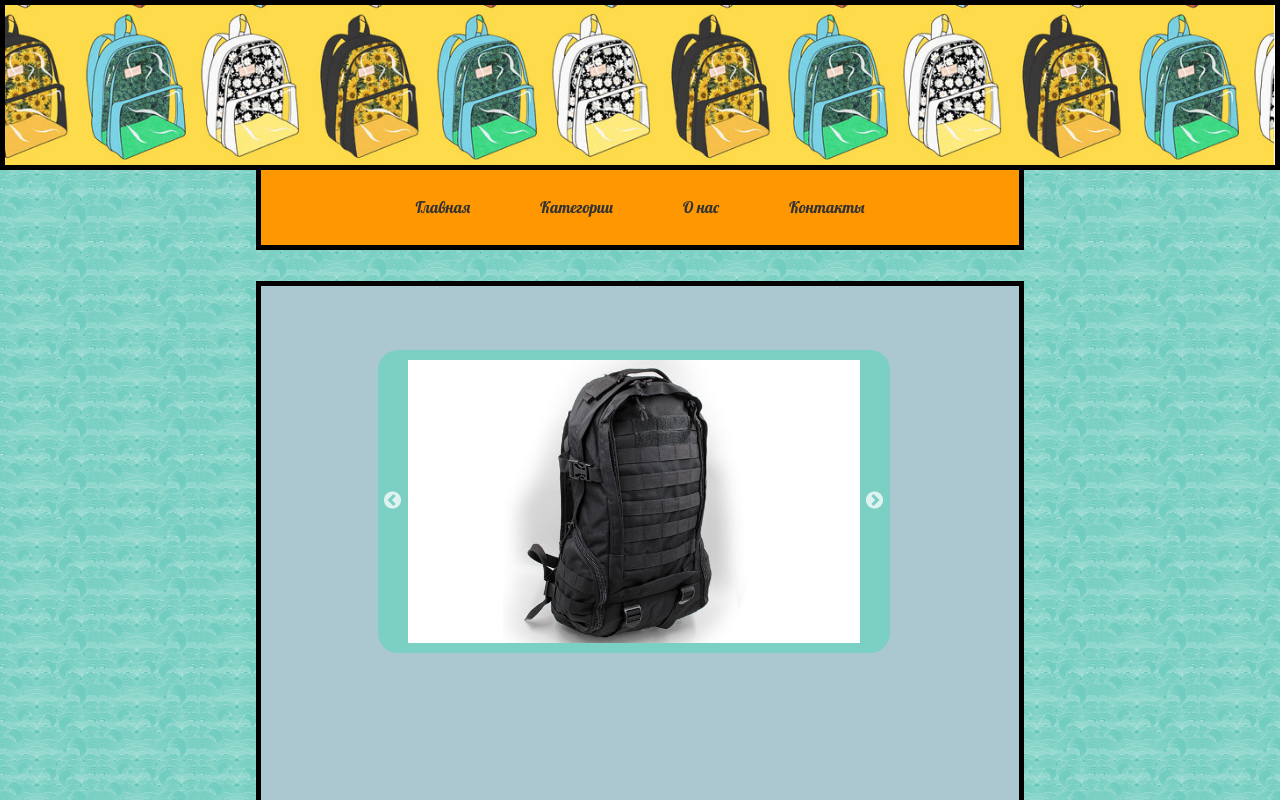
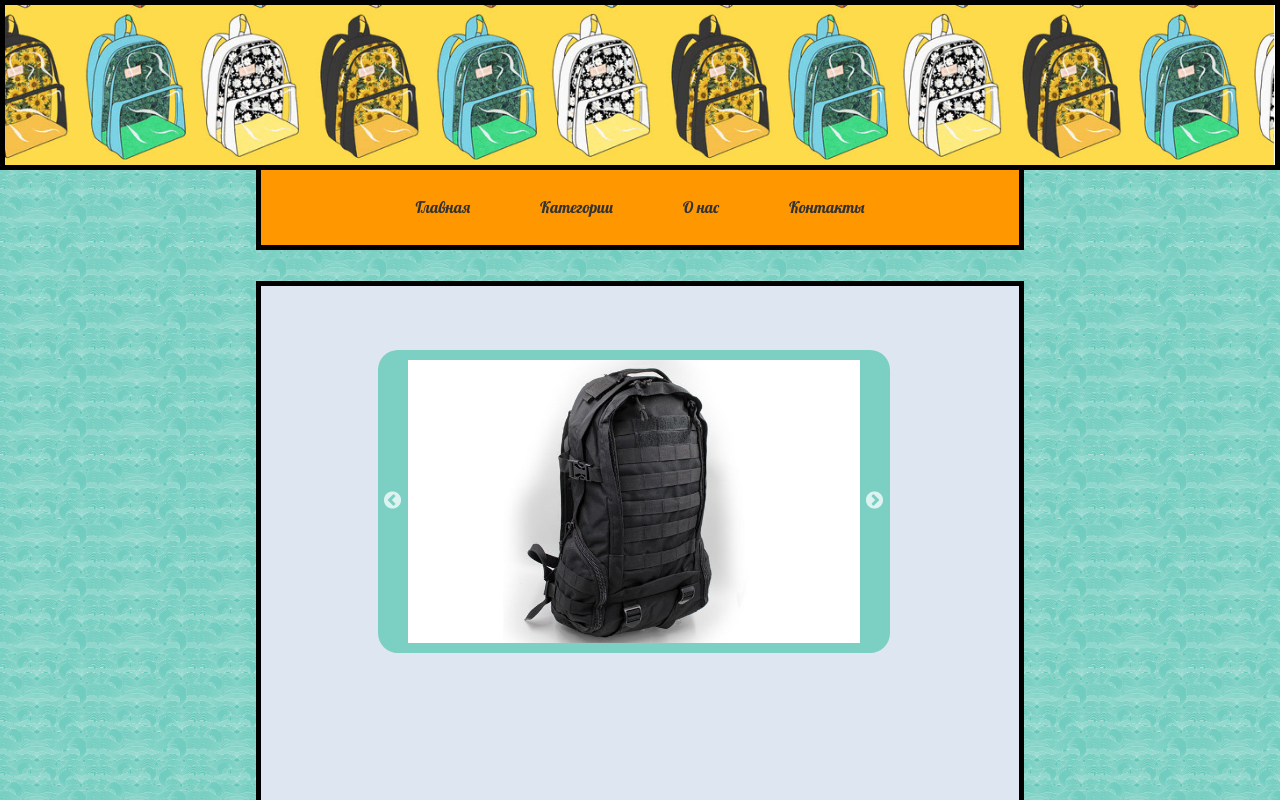
Before and after one commit to CyberCutlet/CyberCutlet.gitgub.io, a plain HTML site: page index.html in a window 1280 px wide. Shown: the top 800 px of the page. Drawn offline with Linux system fonts and the light colour scheme.

Commit message:
Update style.css

```diff
--- a/css/style.css
+++ b/css/style.css
@@ -128,7 +128,7 @@ body background-image{
 }
 #content{
 	position:absolute;
-	background-color:#ABC8D0;
+	background-color:#DEE6F1;
 	padding-top:4000px;
 	margin-top:-29%;
 	background-size:cover;
```
